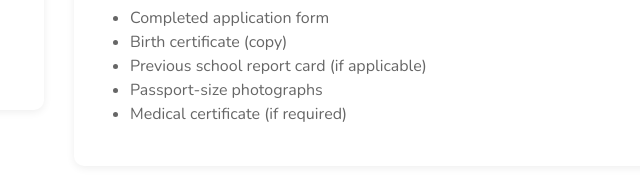
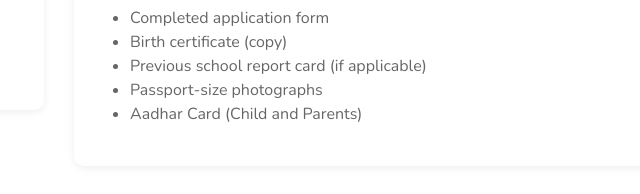
Before and after one commit to madaankartik/Laurels-website, a plain HTML site: page admission.html in a window 1280 px wide. Shown: the part 606-800 px from the top of the page, 391-1031 px from the left. Drawn offline with nearby package versions, Linux system fonts and the light colour scheme.

Commit message:
d,vncjnd

```diff
--- a/admission.html
+++ b/admission.html
@@ -159,7 +159,7 @@
                         <li>Birth certificate (copy)</li>
                         <li>Previous school report card (if applicable)</li>
                         <li>Passport-size photographs</li>
-                        <li>Medical certificate (if required)</li>
+                        <li>Aadhar Card (Child and Parents)</li>
                     </ul>
                 </div>
             </div>
```
